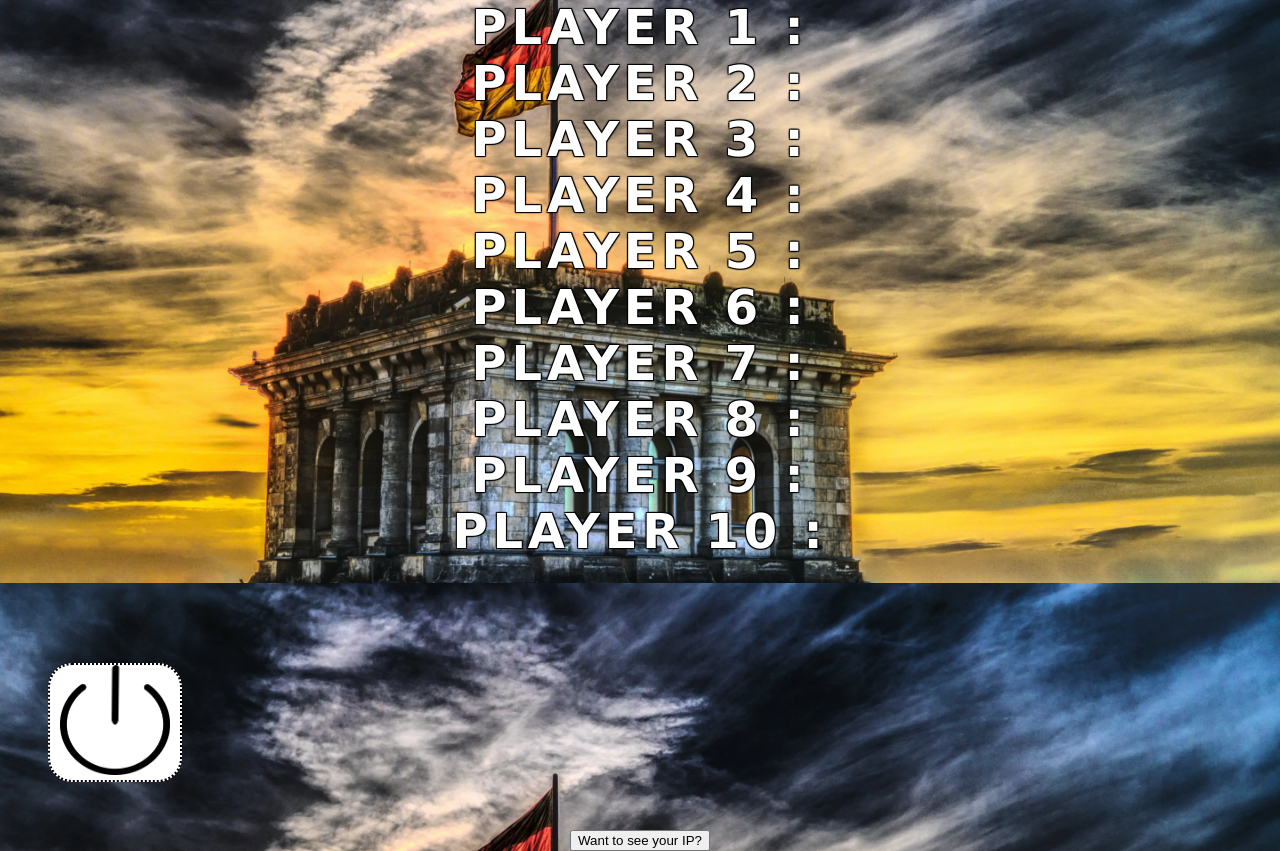
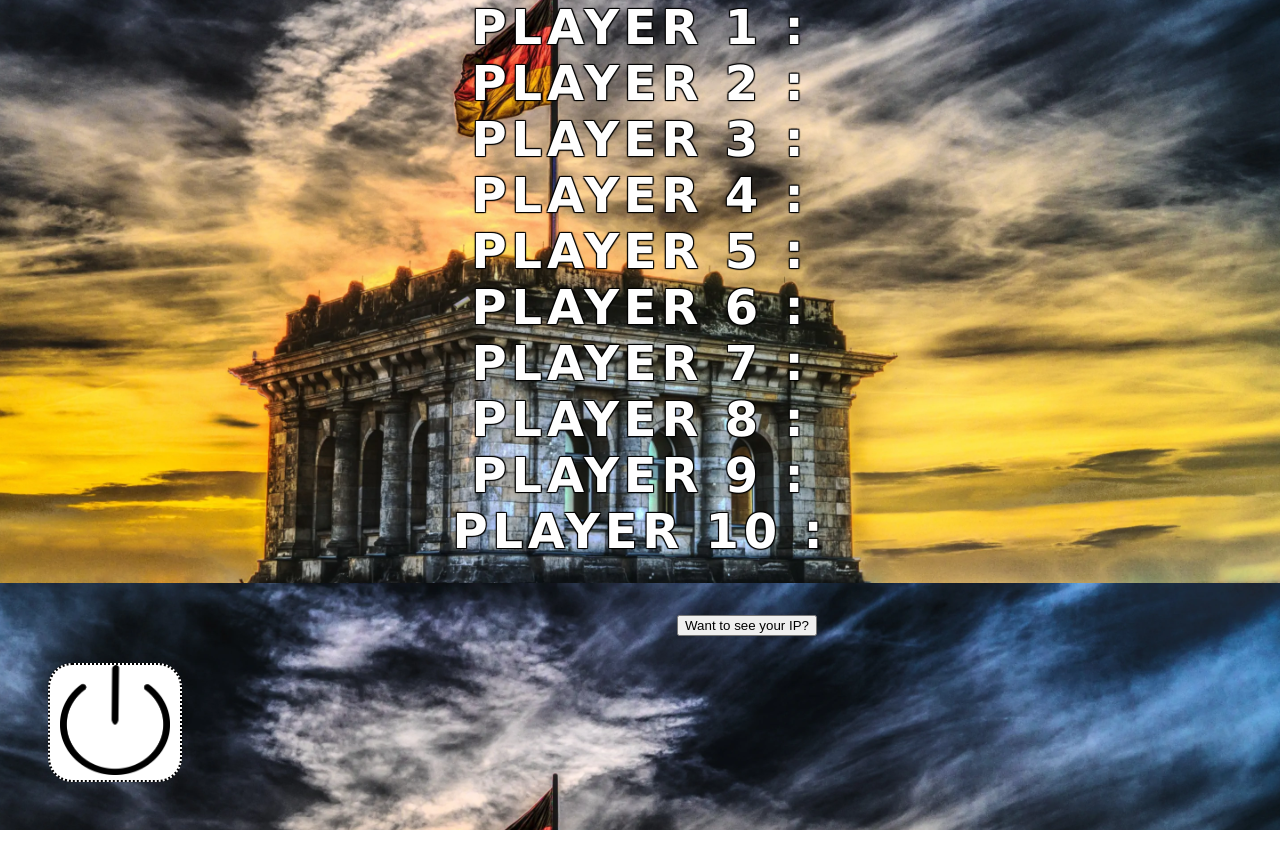
Before and after one commit to FelixRo97/SecHit, a PHP site: page /lobby.php in a window 1280 px wide. Shown: the part 217-1068 px from the top of the page. After the commit the page ends 1047 px from the top, so only its background shows below. Run offline with PHP 8.4, Linux system fonts and the light colour scheme.

Commit message:
page 3 layout adaption

```diff
--- a/Styles/style2.css
+++ b/Styles/style2.css
@@ -6,6 +6,17 @@ body{
     background-position: center;
     background-attachment: fixed;
     background-size: cover;
+}
+
+right{
+    float: right;
+
+}
+
+left{
+    float: left;
+
+
 }
 
 test{
--- a/distribution.php
+++ b/distribution.php
@@ -99,7 +99,7 @@ if($playercount>4 AND $playercount<11 AND !isset($_SESSION['role']) AND !($name=
 
 
     <div class="Role-pic">
-          <img src="Img/Lib.jpg" alt="..." >
+          <img src="Img/Lib.webp" alt="..." >
     </div>
 
 </h1>
--- a/lobby.php
+++ b/lobby.php
@@ -47,16 +47,6 @@ if(isset($_SESSION['username'])){
     }
     ?>
 
-    <figure>
-
-        <a href="logout.php"><img src="./Img/exit.webp" style="width:110; height:110px" title="logout" alt="lo"></a><br>
-
-        <!-- <a href="logout.php"><object data="./Img/power.svg"  type="image/svg+xml" width="600" height="193">
-
-        </object></a> -->
-
-    </figure>
-
 
         <button id="demo" onclick="myFunction()">Want to see your IP?</button>
 
--- a/lobbylist.php
+++ b/lobbylist.php
@@ -20,48 +20,49 @@ $player10 = "Player 10 ".' : '. file_get_contents("./Session/Player 10.txt", tru
 
 
 
-<div id="player1"><?php echo" $player1 <br>"?>
-<!--
-<svg><img src="./Img/stickman.svg" alt="Stickman"> </svg> </div>-->
-
-<div id="player2"><?php echo" $player2 <br>"?> </div>
-<div id="player3"><?php echo" $player3 <br>"?> </div>
-<div id="player4"><?php echo" $player4 <br>"?> </div>
-<div id="player5"><?php echo" $player5 <br>"?> </div>
-<div id="player6"><?php echo" $player6 <br>"?> </div>
-<div id="player7"><?php echo" $player7 <br>"?> </div>
-<div id="player8"><?php echo" $player8 <br>"?> </div>
-<div id="player9"><?php echo" $player9 <br>"?> </div>
-<div id="player10"><?php echo" $player10 <br>"?> </div>
+<?php echo" $player1 <br>"?>
+<?php echo" $player2 <br>"?>
+<?php echo" $player3 <br>"?>
+<?php echo" $player4 <br>"?>
+<?php echo" $player5 <br>"?>
+<?php echo" $player6 <br>"?>
+<?php echo" $player7 <br>"?>
+<?php echo" $player8 <br>"?>
+<?php echo" $player9 <br>"?>
+<?php echo" $player10 <br>"?>
 <br>
 
-
+ <div id=menu>
     <?php if(!($name==="")): ?>
 
 
         <?php if(isset($_SESSION['position']) AND $_SESSION['position']==1):?>
 
+            <right>
             <figure>
 
-                <a href="countplayers.php"><img src="./Img/play.webp" style="width:110; height:110px" title="start" alt="start"></a><br>
+                <a href="countplayers.php"><img src="./Img/play.webp" style="width:110; height:110px" title="start" alt="start"></a>
 
                     <!-- <a href="logout.php"><object data="./Img/power.svg"  type="image/svg+xml" width="600" height="193">
 
                 </object></a> -->
 
             </figure>
+            </right>
 
             <?php elseif ((file_get_contents("amount.txt", true)>4) AND (file_get_contents("amount.txt", true)<11)):?>
 
+            <right>
             <figure>
 
-            <a href="distribution.php"><img src="./Img/play.webp" style="width:110; height:110px" title="start" alt="start"></a><br>
+            <a href="distribution.php"><img src="./Img/play.webp" style="width:110; height:110px" title="start" alt="start"></a>
 
                     <!-- <a href="logout.php"><object data="./Img/power.svg"  type="image/svg+xml" width="600" height="193">
 
                 </object></a> -->
 
             </figure>
+            </right>
 
              <?php else:?>
 
@@ -69,3 +70,18 @@ $player10 = "Player 10 ".' : '. file_get_contents("./Session/Player 10.txt", tru
 
          <?php endif; ?>
     <?php endif; ?>
+
+
+    <left>
+    <figure>
+
+        <a href="logout.php"><img src="./Img/exit.webp" style="width:110; height:110px" title="logout" alt="lo"></a><br>
+
+        <!-- <a href="logout.php"><object data="./Img/power.svg"  type="image/svg+xml" width="600" height="193">
+
+        </object></a> -->
+
+    </figure>
+    </left>
+
+    </div>
```
Also changed, not shown: README.md (deleted).
